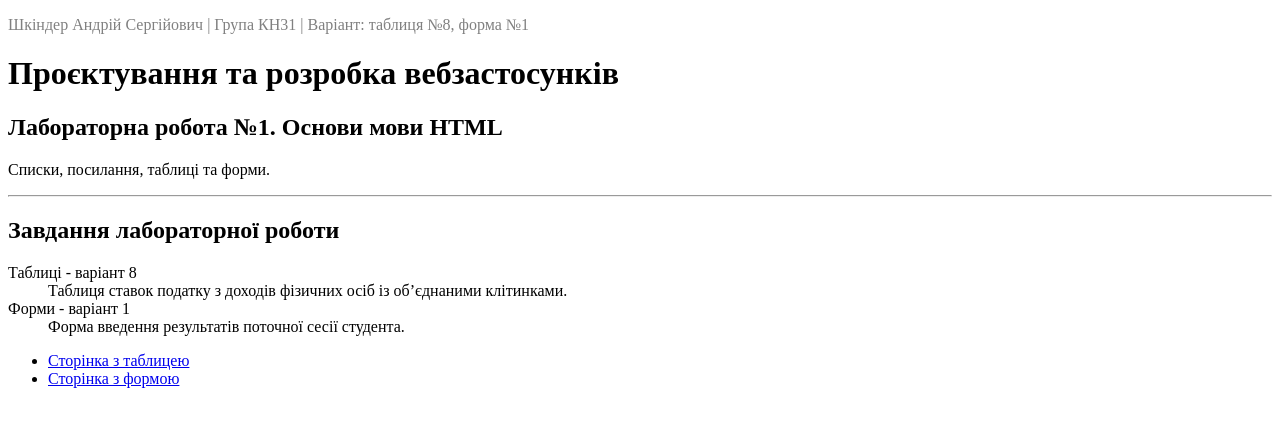
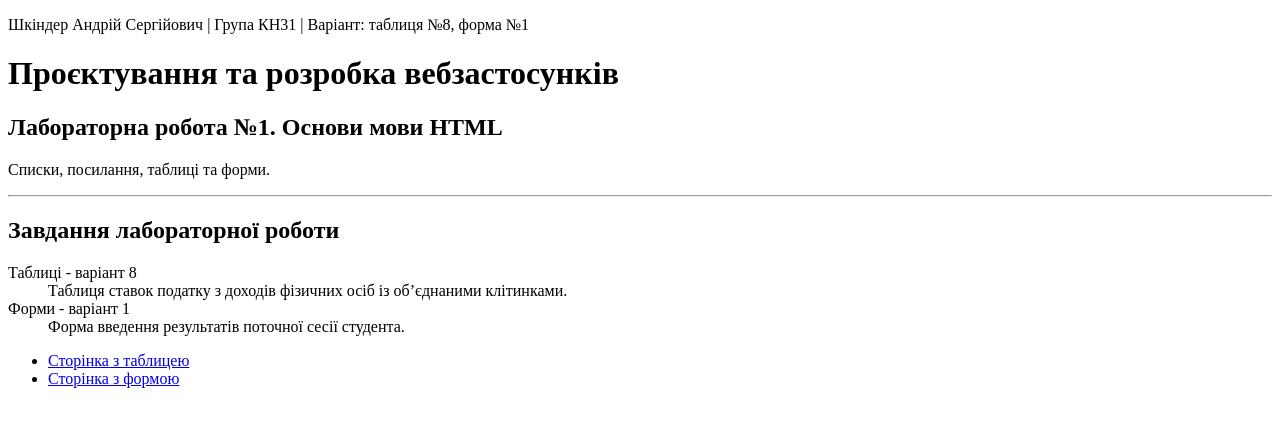
Before and after one commit to andriispeed/weblab1, a plain HTML site: page index.html in a window 1280 px wide. Drawn offline with Linux system fonts and the light colour scheme.

Commit message:
прибрав сірий колір

```diff
--- a/index.html
+++ b/index.html
@@ -6,7 +6,7 @@
 </head>
 <body>
   <header>
-    <font color="gray"><p>Шкіндер Андрій Сергійович | Група КН31 | Варіант: таблиця №8, форма №1</p></font>
+    <font><p>Шкіндер Андрій Сергійович | Група КН31 | Варіант: таблиця №8, форма №1</p></font>
   </header>
   <main>
     <h1>Проєктування та розробка вебзастосунків</h1>
```
